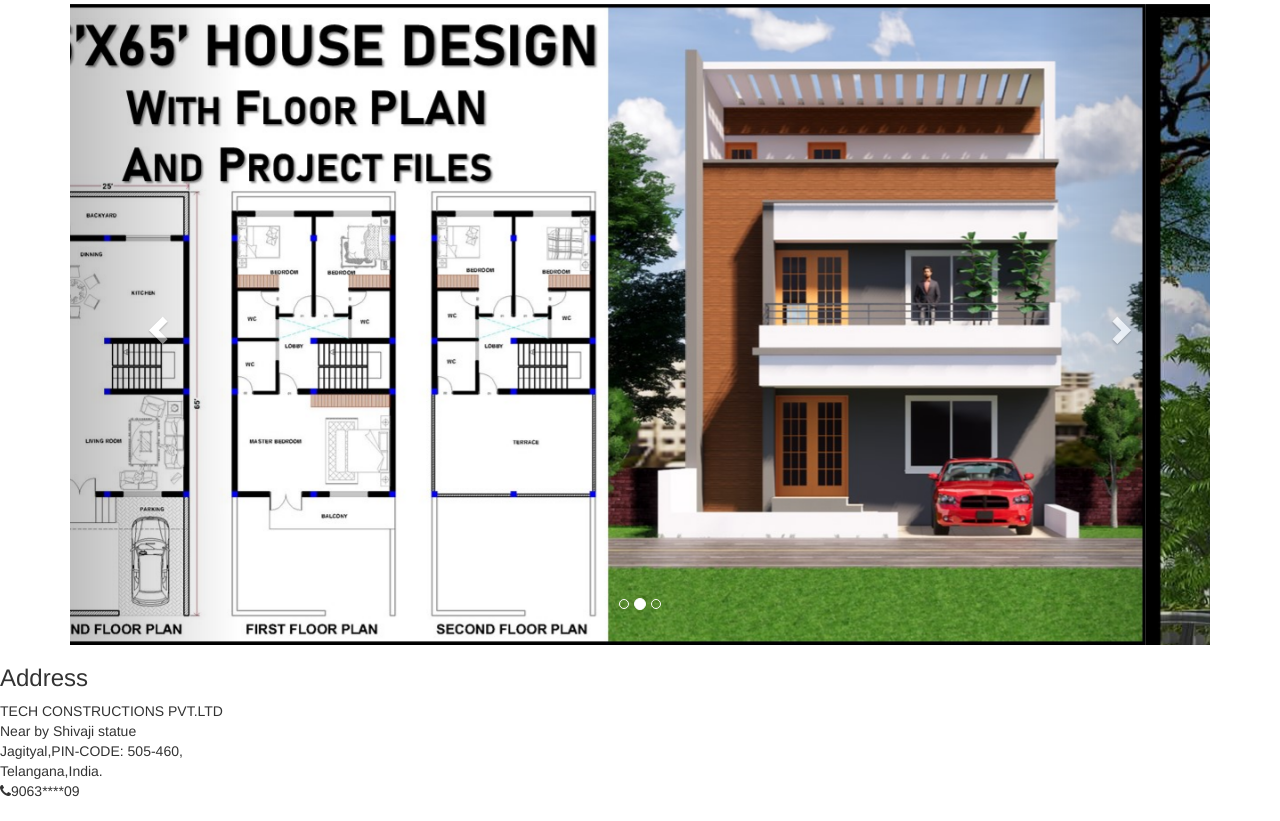
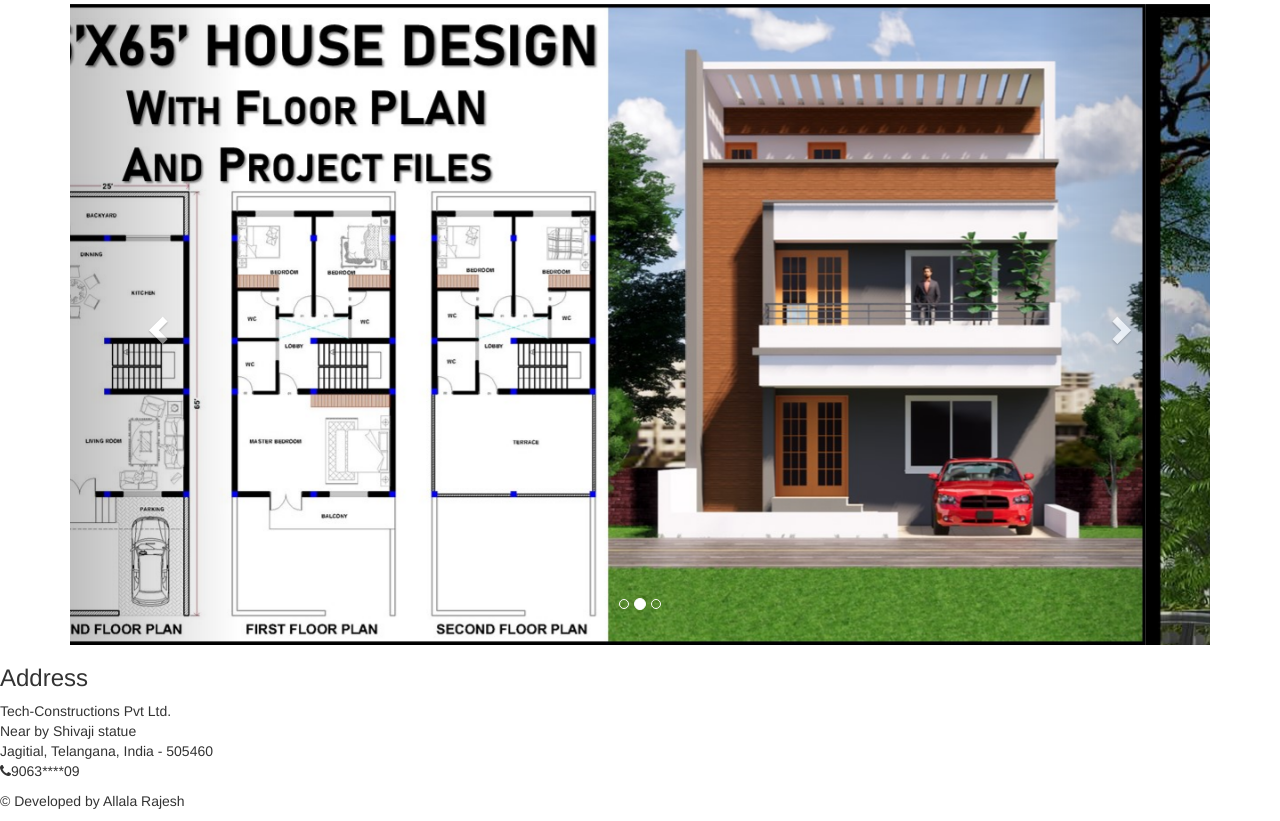
Before and after one commit to deva961/techconstructions, a plain HTML site: page index.html in a window 1280 px wide. Shown: the part 772-1593 px from the top of the page. Drawn offline with nearby package versions, Linux system fonts and the light colour scheme.

Commit message:
Update index.html

```diff
--- a/index.html
+++ b/index.html
@@ -1,7 +1,7 @@
 <!DOCTYPE html>
 <html lang="en">
 <head>
-    <title>techconstructions </title>
+    <title>Tech-Constructions </title>
   <meta charset="utf-8">
   <meta name="viewport" content="width=device-width, initial-scale=1">
   <link rel="stylesheet" href="css/style.css">
@@ -109,11 +109,14 @@
     <!------------Address------------>
     <div class="Address">
         <h3>Address</h3>
-        <p>TECH CONSTRUCTIONS PVT.LTD <br> Near by Shivaji statue <br>
-        Jagityal,PIN-CODE: 505-460,<br>
-    Telangana,India. <br><i class="fa fa-phone"></i>9063****09</p>
+        <p>Tech-Constructions Pvt Ltd. <br>
+            Near by Shivaji statue <br>
+        Jagitial, Telangana, India - 505460 <br>
+        <i class="fa fa-phone"></i>9063****09</p>
     </div>
-
+    <div>
+    <p>© Developed by Allala Rajesh</p>
+    </div>
 
 
 </body>
```
